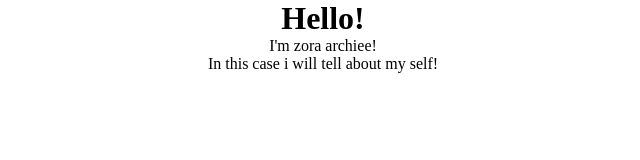
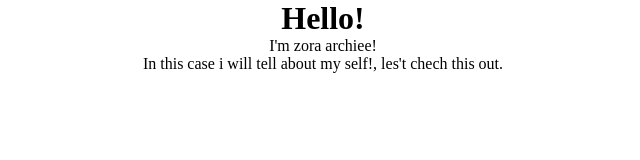
Before and after one commit to ArDev-27/HTML, a plain HTML site: page index.html in a window 1280 px wide. Shown: the whole page, without its empty margins (317-957 px from the left). Drawn offline with Linux system fonts and the light colour scheme.

Commit message:
Testing 3, day 2.

```diff
--- a/index.html
+++ b/index.html
@@ -9,6 +9,6 @@
 <body>
     <h1>Hello!</h1>
     <p>I'm zora archiee!</p>
-    <p>In this case i will tell about my self!</p>
+    <p>In this case i will tell about my self!, les't chech this out.</p>
 </body>
 </html>
```
